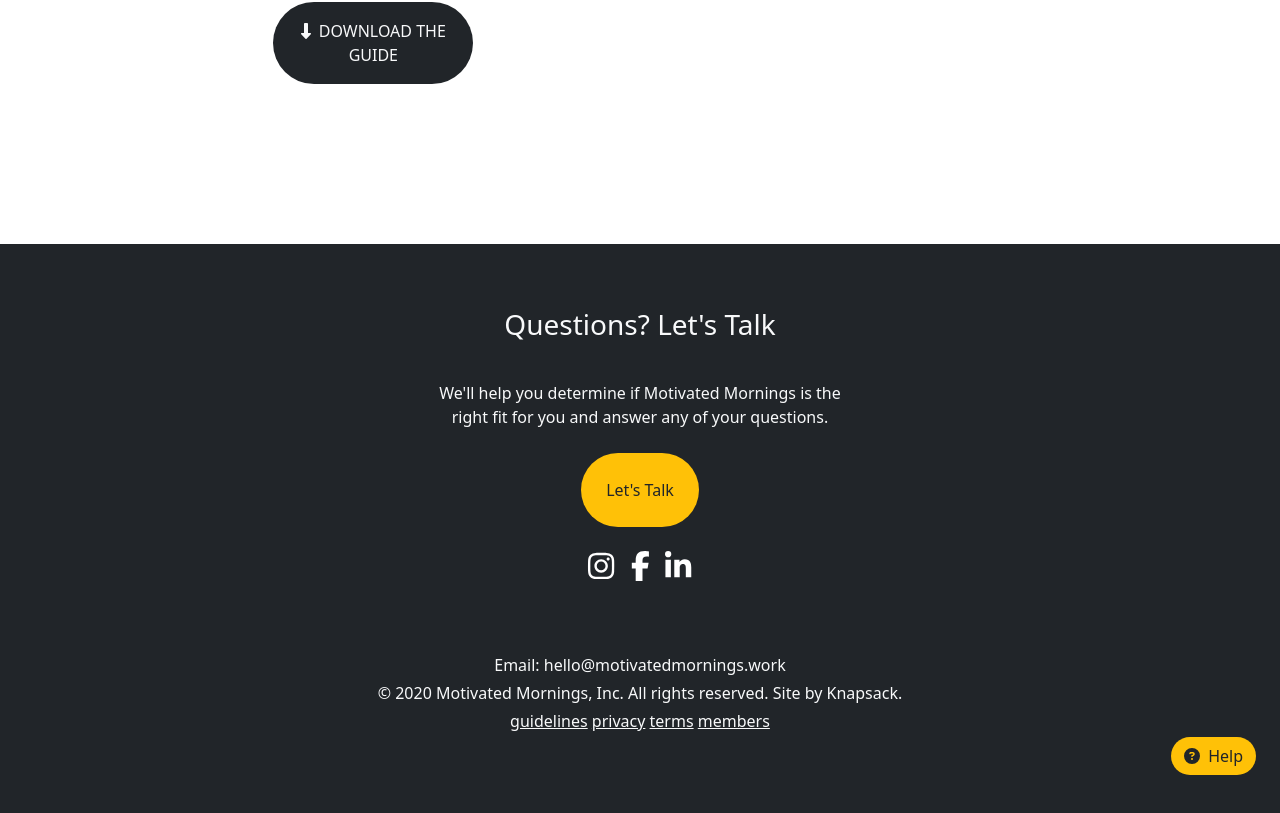
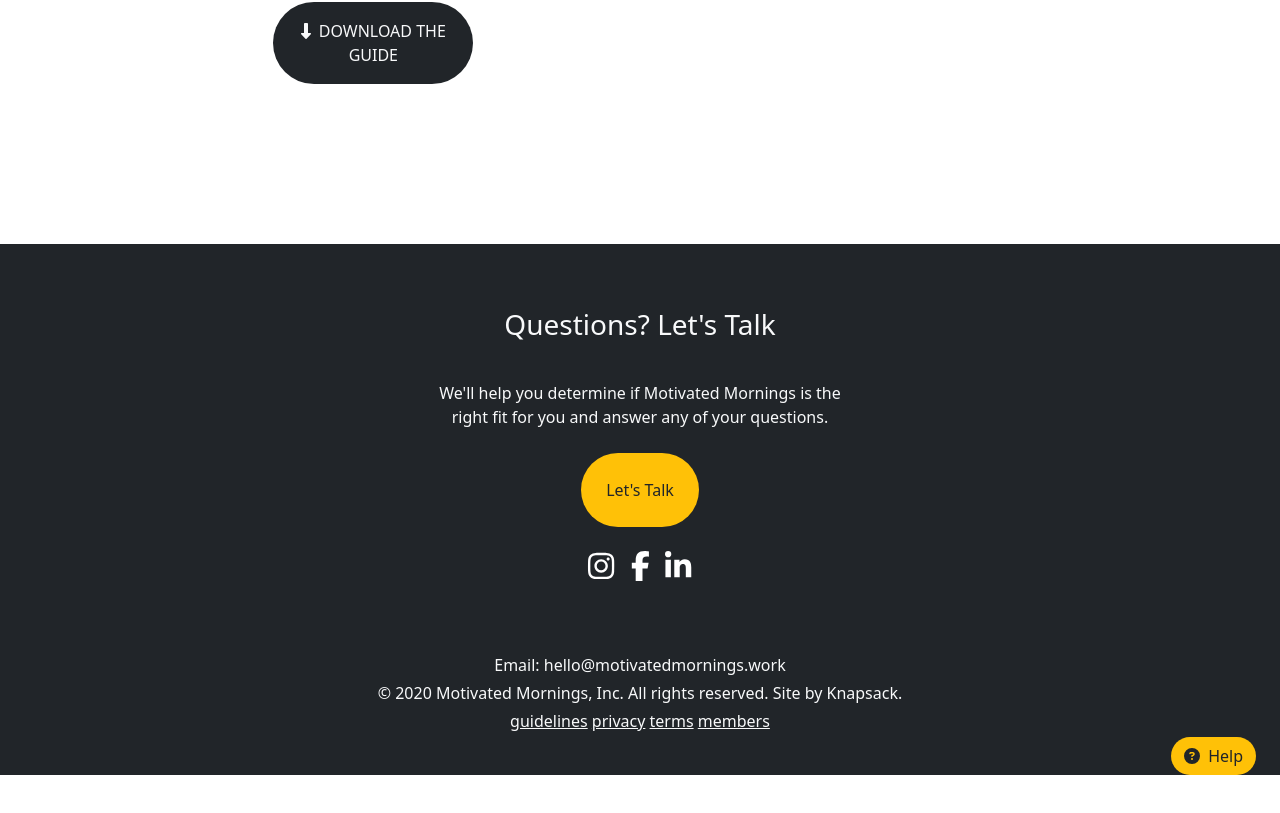
Before and after one commit to Ajith369369/motivated-mornings-frontend, a React (Vite) app: page / in a window 1280 px wide. Shown: the part 4454-5267 px from the top of the page. After the commit the page ends 5229 px from the top, so only its background shows below. Built offline with nearby package versions, Linux system fonts and the light colour scheme.

Commit message:
Change padding.

```diff
--- a/src/components/Footer.jsx
+++ b/src/components/Footer.jsx
@@ -10,7 +10,7 @@
 function Footer() {
   return (
     <>
-      <section id="footer" className="bg-dark mt-5 py-5">
+      <section id="footer" className="bg-dark mt-5 pt-5">
         <div className="row">
           <div className="col-md-2"></div>
           <div className="col-md-8 d-flex flex-column justify-content-center align-items-center">
```
